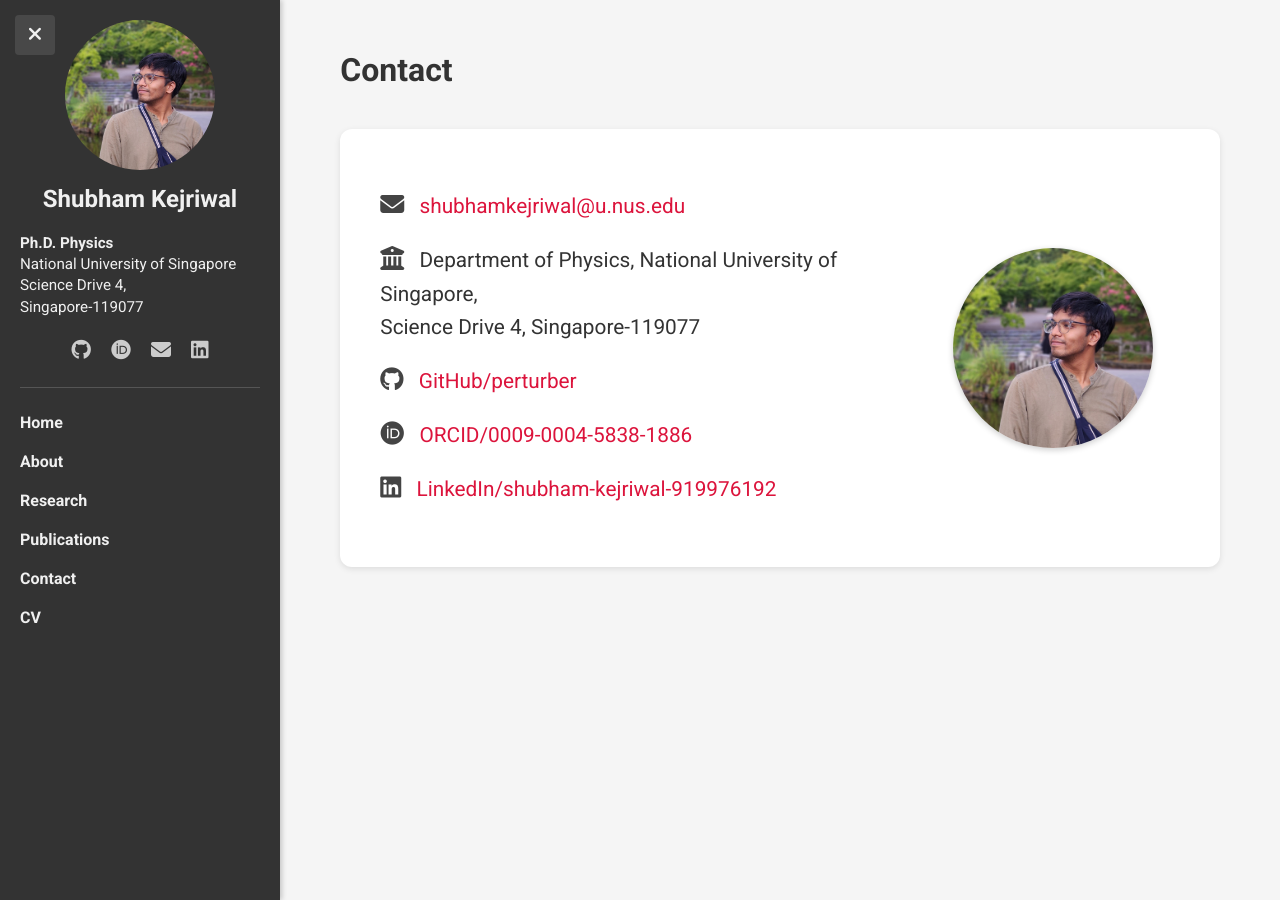
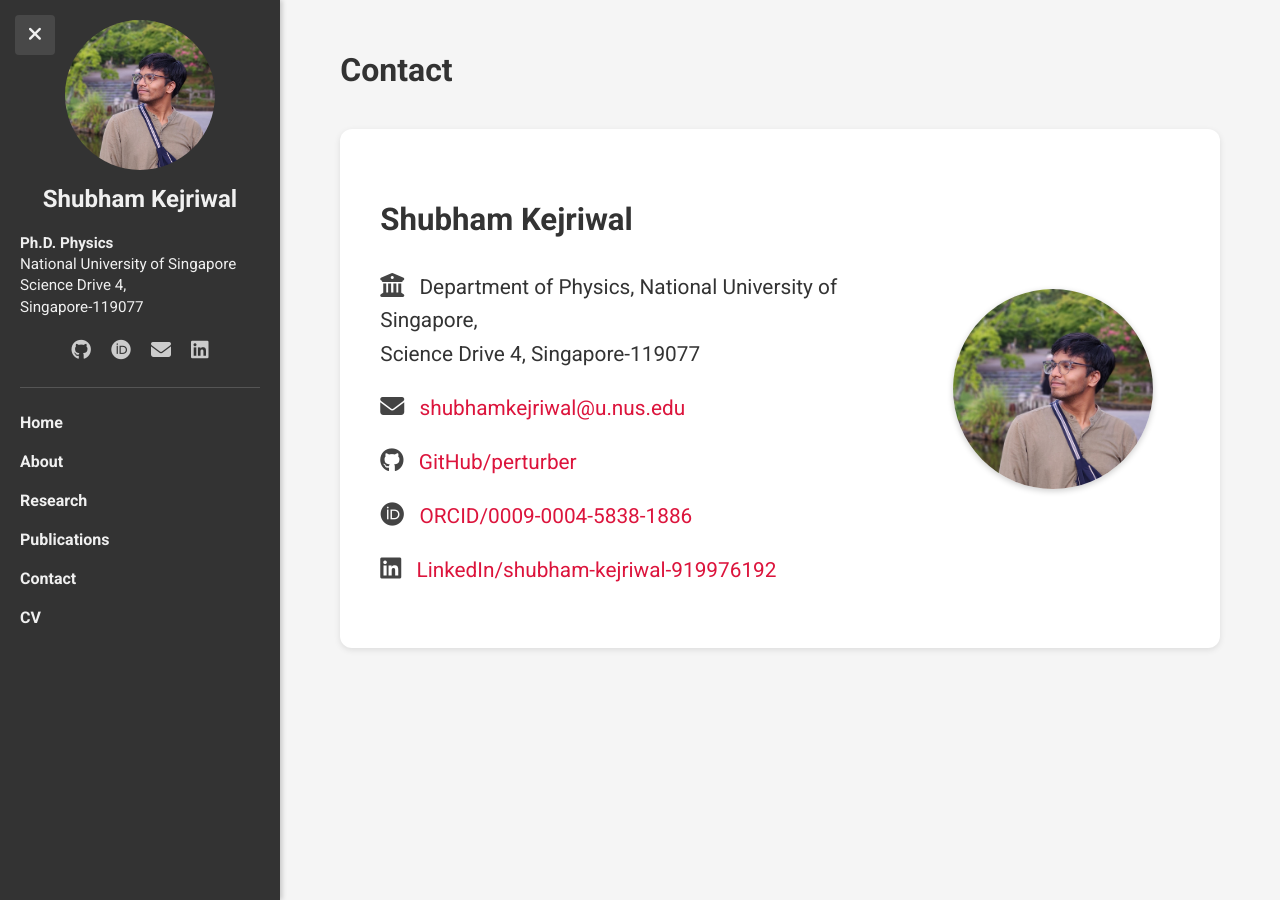
Before and after one commit to perturber/shubham, a Jekyll site: the page built from contact.md, in a window 1280 px wide. Built offline with Jekyll 4.4.1, drawn with Linux system fonts in a browser that asks for light colours.

Commit message:
Add files via upload

```diff
--- a/contact.md
+++ b/contact.md
@@ -12,16 +12,19 @@ permalink: /contact/
 
   <div class="contact-text" markdown="1">
 
-<i class="fas fa-envelope"></i> [shubhamkejriwal@u.nus.edu](mailto:shubhamkejriwal@u.nus.edu)
+  <h2 class="contact-name">Shubham Kejriwal</h2>
 
 <i class="fas fa-university"></i> Department of Physics, National University of Singapore,
 Science Drive 4, Singapore-119077
+
+<i class="fas fa-envelope"></i> [shubhamkejriwal@u.nus.edu](mailto:shubhamkejriwal@u.nus.edu)
 
 <i class="fab fa-github"></i> [GitHub/perturber](https://github.com/perturber)
 
 <i class="fab fa-orcid"></i> [ORCID/0009-0004-5838-1886](https://orcid.org/0009-0004-5838-1886)
 
 <i class="fab fa-linkedin"></i> [LinkedIn/shubham-kejriwal-919976192](https://www.linkedin.com/in/shubham-kejriwal-919976192/)
+
 
    </div>
 
```
